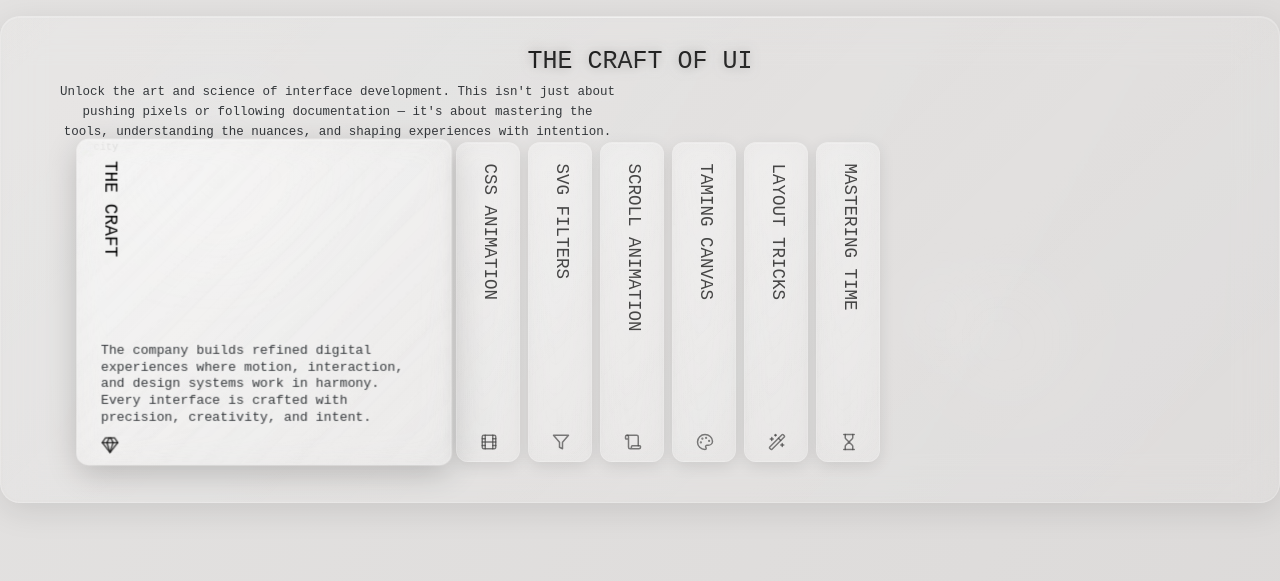
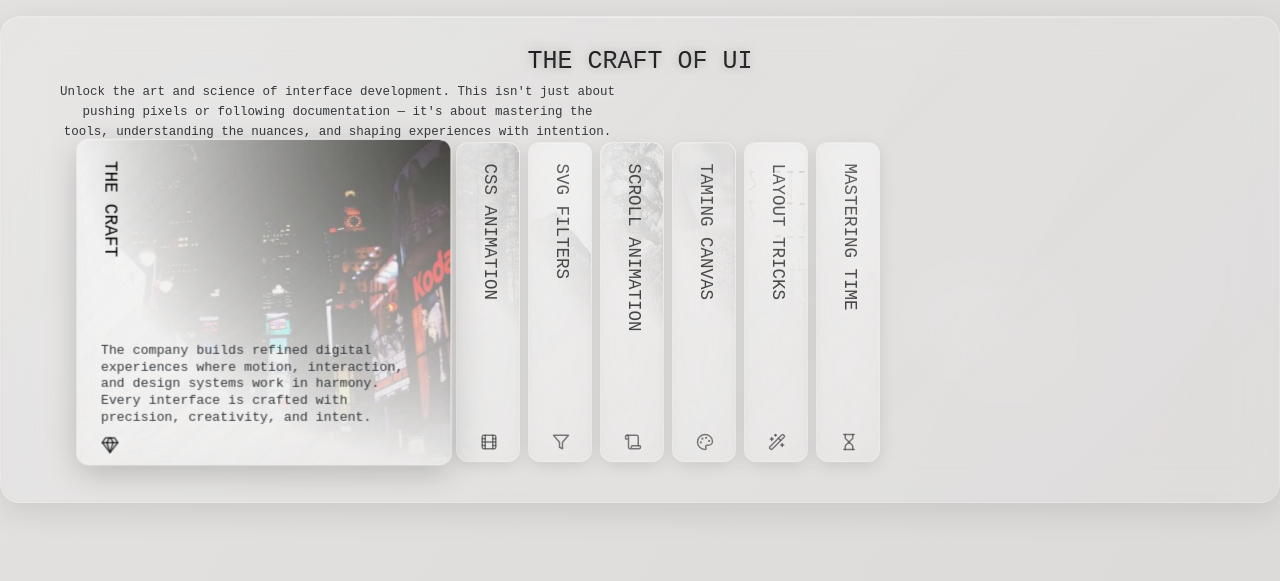
Before and after one commit to GerryKnows/MariachiLabs, a plain HTML site: page index.html in a window 1280 px wide. Shown: the part 3020-3601 px from the top of the page. Drawn offline with nearby package versions, Linux system fonts and the light colour scheme; the site is published under a folder, as on GitHub Pages, so addresses that start at the root find nothing; a web font is replaced by a local one.

Commit message:
fix image references on the english page version

```diff
--- a/index.html
+++ b/index.html
@@ -136,7 +136,7 @@
               <ul class="menu-list">
                 <li class="menu-list-item">
                   <a
-                    href="/index-es.html"
+                    href="./index-es.html"
                     class="menu-link w-inline-block custom-cursor"
                   >
                     <p class="menu-link-heading">Spanish</p>
@@ -624,7 +624,7 @@
                   <path d="M11 3 8 9l4 13 4-13-3-6" />
                   <path d="M2 9h20" />
                 </svg>
-                <img src="/img/city.webp" alt="city" />
+                <img src="./img/city.webp" alt="city" />
               </article>
             </li>
             <li>
@@ -653,7 +653,7 @@
                   <path d="M17 7.5h4" />
                   <path d="M17 16.5h4" />
                 </svg>
-                <img src="/img/forest.webp" alt="forest" />
+                <img src="./img/forest.webp" alt="forest" />
               </article>
             </li>
             <li>
@@ -678,7 +678,7 @@
                     points="22 3 2 3 10 12.46 10 19 14 21 14 12.46 22 3"
                   />
                 </svg>
-                <img src="/img/lake.webp" alt="lake" />
+                <img src="./img/lake.webp" alt="lake" />
               </article>
             </li>
             <li>
@@ -704,7 +704,7 @@
                     d="M8 21h12a2 2 0 0 0 2-2v-1a1 1 0 0 0-1-1H11a1 1 0 0 0-1 1v1a2 2 0 1 1-4 0V5a2 2 0 1 0-4 0v2a1 1 0 0 0 1 1h3"
                   />
                 </svg>
-                <img src="/img/rock.webp" alt="rock" />
+                <img src="./img/rock.webp" alt="rock" />
               </article>
             </li>
             <li>
@@ -732,7 +732,7 @@
                     d="M12 2C6.5 2 2 6.5 2 12s4.5 10 10 10c.926 0 1.648-.746 1.648-1.688 0-.437-.18-.835-.437-1.125-.29-.289-.438-.652-.438-1.125a1.64 1.64 0 0 1 1.668-1.668h1.996c3.051 0 5.555-2.503 5.555-5.554C21.965 6.012 17.461 2 12 2z"
                   />
                 </svg>
-                <img src="/img/soil.webp" alt="soil" />
+                <img src="./img/soil.webp" alt="soil" />
               </article>
             </li>
             <li>
@@ -763,7 +763,7 @@
                   <path d="M21 16h-4" />
                   <path d="M11 3H9" />
                 </svg>
-                <img src="/img/tools.webp" alt="tools" />
+                <img src="./img/tools.webp" alt="tools" />
               </article>
             </li>
             <li>
@@ -792,7 +792,7 @@
                     d="M7 2v4.172a2 2 0 0 0 .586 1.414L12 12l4.414-4.414A2 2 0 0 0 17 6.172V2"
                   />
                 </svg>
-                <img src="/img/white.webp" alt="white" />
+                <img src="./img/white.webp" alt="white" />
               </article>
             </li>
           </ul>
```
